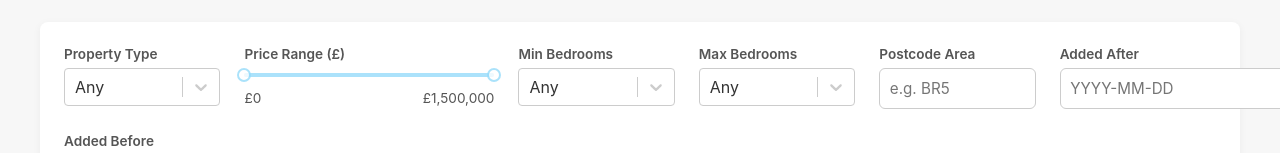
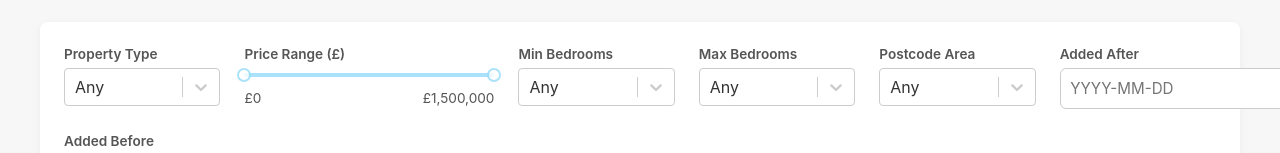
Before and after one commit to ShaviniFernando/estate-agent-react-spa, a React (Vite) app: page / in a window 1280 px wide. Shown: the part 126-279 px from the top of the page. Built offline with nearby package versions, Linux system fonts and the light colour scheme.

Commit message:
Replace postcode text input with react-select component

```diff
--- a/src/pages/Home.jsx
+++ b/src/pages/Home.jsx
@@ -29,6 +29,14 @@ const bedroomOptions = [
   { value: '4', label: '4' },
   { value: '5', label: '5' },
   { value: '6', label: '6+' }
+];
+
+const postcodeOptions = [
+  { value: '', label: 'Any' },
+  ...Array.from(new Set(properties.map(p => p.postcode))).sort().map(pc => ({
+    value: pc,
+    label: pc
+  }))
 ];
 
 export default function Home({ favourites, addFavourite, removeFavourite, clearFavourites }) {
@@ -117,13 +125,11 @@ export default function Home({ favourites, addFavourite, removeFavourite, clearF
 
         <div>
           <label htmlFor="postcode">Postcode Area</label>
-          <input
-            type="text"
-            id="postcode"
-            name="postcode"
-            value={criteria.postcode}
-            onChange={handleChange}
-            placeholder="e.g. BR5"
+          <Select
+            inputId="postcode"
+            options={postcodeOptions}
+            value={postcodeOptions.find(opt => opt.value === criteria.postcode) || postcodeOptions[0]}
+            onChange={(selectedOption) => setCriteria(prev => ({...prev, postcode: selectedOption.value}))}
           />
         </div>
 
```
